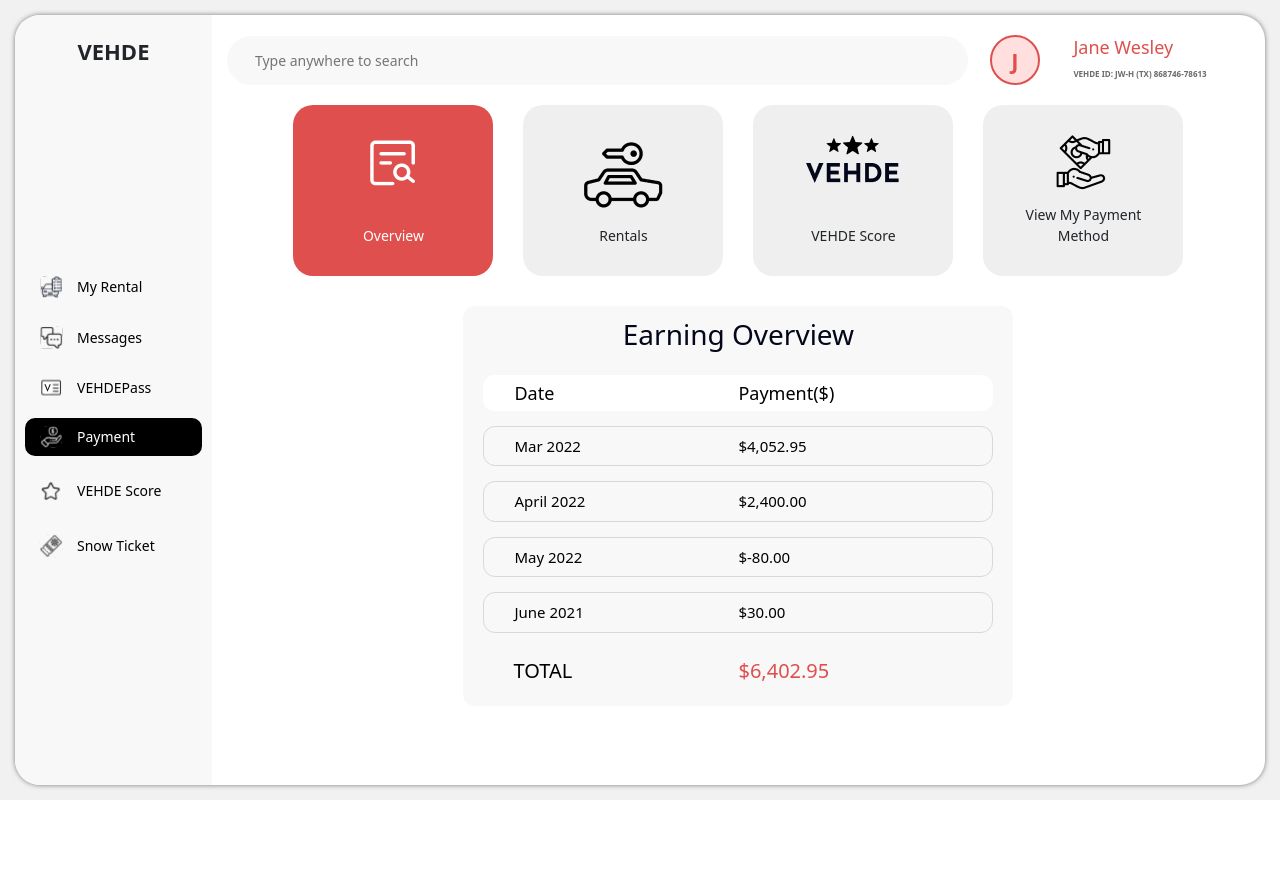
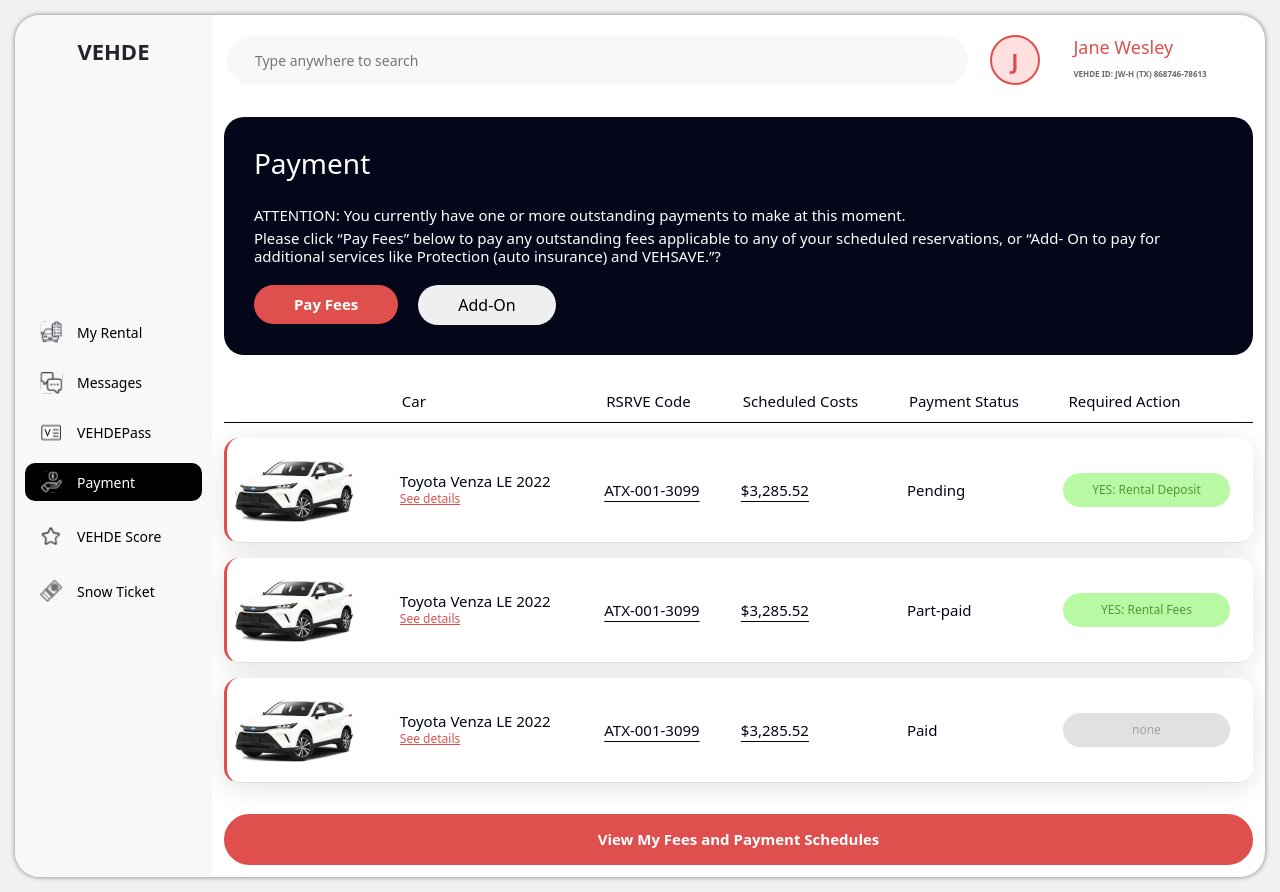
Before and after one commit to MajedHasan/VEHDE-project--client-side, a Next.js app: page /dashboard/Payment in a window 1280 px wide. Before the commit the page ends 800 px from the top, so only its background shows below. Built offline with nearby package versions, Linux system fonts and the light colour scheme.

Commit message:
Payment page is done of renter module 2.2

```diff
--- a/pages/dashboard/Payment/index.js
+++ b/pages/dashboard/Payment/index.js
@@ -11,6 +11,8 @@ import Image from 'next/image'
 import styles from "../../../styles/dashboard/Payment.module.css"
 import EarningTable from '../../../components/payment/EarningTable'
 import EarningDetailTable from '../../../components/payment/EarningDetailTable'
+import CarImg from "../../../assets/img/dashboard/MyHost/Rental/car.png"
+
 
 
 export const monthNames = ["January", "February", "March", "April", "May", "June",
@@ -22,10 +24,12 @@ const Payment = () => {
 
     const [activeBox, setActiveBox] = useState("overview")
     const [earningMonth, setEarningMonth] = useState(`${monthNames[new Date().getMonth()]} ${fullYear}`)
+    const [userRole, serUserRole] = useState("renter")
 
     return (
         <DashboardLayout>
-            <div className={styles.wrapper}>
+            {
+                userRole === "host" && <div className={styles.wrapper}>
                     <div>
                         <div className={activeBox === "overview" && styles.activeBox} onClick={() => setActiveBox("overview")}>
                             <Image src={OverviewIcon} alt='' />
@@ -62,6 +66,100 @@ const Payment = () => {
                         </div>
                     }
                 </div>
+            }
+            {
+                userRole === "renter" && <>
+                    <div className={styles.renterContainer}>
+                        <div className={styles.renterBanner}>
+                            <h2>Payment</h2>
+                            <p><span>ATTENTION:</span> You currently have one or more outstanding payments to make at this moment.</p>
+                            <p>Please click “Pay Fees” below to pay any outstanding fees applicable to any of your scheduled
+                                reservations, or “Add- On to pay for additional services like Protection (auto insurance) and
+                                VEHSAVE.”?</p>
+                            <div>
+                                <button className='my-btn'>Pay Fees</button>
+                                <button>Add-On</button>
+                            </div>
+                        </div>
+                        <div className={styles.tableContainer}>
+                            <table className='table table-hover'>
+                                <thead>
+                                    <tr>
+                                        <th></th>
+                                        <th>Car</th>
+                                        <th>RSRVE Code <i className='fa fa-chevron-down'></i></th>
+                                        <th>Scheduled Costs</th>
+                                        <th>Payment Status</th>
+                                        <th>Required Action <i className='fa fa-chevron-down'></i></th>
+                                    </tr>
+                                </thead>
+                                <tbody>
+                                    <tr>
+                                        <td>
+                                            <Image src={CarImg} alt="" />
+                                        </td>
+                                        <td>
+                                            <h5>Toyota Venza LE 2022</h5>
+                                            <span>See details</span>
+                                        </td>
+                                        <td>
+                                            <Link href="">ATX-001-3099</Link>
+                                        </td>
+                                        <td>
+                                            <Link href="">$3,285.52</Link>
+                                        </td>
+                                        <td>Pending</td>
+                                        <td>
+                                            <button className={styles.tableSuccessBtn}>YES: Rental Deposit</button>
+                                        </td>
+                                    </tr>
+                                    <tr>
+                                        <td>
+                                            <Image src={CarImg} alt="" />
+                                        </td>
+                                        <td>
+                                            <h5>Toyota Venza LE 2022</h5>
+                                            <span>See details</span>
+                                        </td>
+                                        <td>
+                                            <Link href="">ATX-001-3099</Link>
+                                        </td>
+                                        <td>
+                                            <Link href="">$3,285.52</Link>
+                                        </td>
+                                        <td>Part-paid</td>
+                                        <td>
+                                            <button className={styles.tableSuccessBtn}>YES: Rental Fees</button>
+                                        </td>
+                                    </tr>
+                                    <tr>
+                                        <td>
+                                            <Image src={CarImg} alt="" />
+                                        </td>
+                                        <td>
+                                            <h5>Toyota Venza LE 2022</h5>
+                                            <span>See details</span>
+                                        </td>
+                                        <td>
+                                            <Link href="">ATX-001-3099</Link>
+                                        </td>
+                                        <td>
+                                            <Link href="">$3,285.52</Link>
+                                        </td>
+                                        <td>Paid</td>
+                                        <td>
+                                            <button>none</button>
+                                        </td>
+                                    </tr>
+                                </tbody>
+                            </table>
+                        </div>
+                        <div>
+                            <button className="my-btn w-100">View My Fees and Payment Schedules</button>
+                        </div>
+                    </div>
+                </>
+            }
         </DashboardLayout>
     )
 }
--- a/styles/dashboard/Payment.module.css
+++ b/styles/dashboard/Payment.module.css
@@ -121,3 +121,163 @@
         grid-template-columns: repeat(1, 1fr);
     }
 }
+
+
+
+
+
+
+
+
+
+
+
+
+/* ============================== Renter ============================== */
+/* ========== Renter Banner ========== */
+.renterContainer {
+    overflow-y: scroll;
+    height: 100%;
+    padding: 12px;
+}
+
+.renterBanner {
+    background: #030719;
+    padding: 30px;
+    border-radius: 20px;
+}
+
+.renterBanner>h2 {
+    color: #FFFFFF;
+    font-size: 28px;
+    font-weight: 500;
+    margin-bottom: 25px;
+}
+
+.renterBanner>p {
+    color: #FFFFFF;
+    font-size: 15px;
+    font-weight: 400;
+    margin-bottom: 5px;
+    line-height: 1.2;
+}
+
+.renterBanner>div {
+    display: flex;
+    align-items: center;
+    gap: 20px;
+    margin-top: 20px;
+}
+
+.renterBanner>div>button {
+    padding: 8px 40px;
+    outline: none;
+    border: none;
+    border-radius: 99px;
+}
+
+@media only screen and (max-width:768px) {
+    .renterBanner>div {
+        flex-direction: column;
+    }
+}
+
+/* ======xx== Renter Banner ==xx====== */
+
+
+
+/* ========== Renter Table Container ========== */
+.tableContainer {
+    margin-top: 10px;
+    min-width: 600px;
+}
+
+.tableContainer>table {
+    /* width: 100%; */
+    /* overflow: scroll; */
+    border-collapse: separate;
+    border-spacing: 0 15px;
+}
+
+.tableContainer>table>thead>tr>th {
+    color: #030719;
+    font-weight: 500;
+    font-size: 15px;
+    padding: 10px;
+}
+
+.tableContainer>table>tbody {
+    vertical-align: middle;
+}
+
+.tableContainer>table>tbody>tr {
+    background: #FFFFFF;
+    box-shadow: 0px 5px 28px rgba(0, 0, 0, 0.11);
+    border-radius: 15px;
+}
+
+.tableContainer>table>tbody>tr>td:first-child,
+.tableContainer>table>tbody>tr>td:last-child {
+    padding: 5px;
+}
+
+.tableContainer>table>tbody>tr>td:first-child {
+    border-left: 3px solid #DE4F4D;
+    border-top-left-radius: 15px;
+    border-bottom-left-radius: 15px;
+}
+
+.tableContainer>table>tbody>tr>td:last-child {
+    padding: 5px;
+    border-top-right-radius: 15px;
+    border-bottom-right-radius: 15px;
+}
+
+.tableContainer>table>tbody>tr>td>h5 {
+    font-size: 15px;
+    color: #030719;
+    margin-bottom: 0;
+}
+
+.tableContainer>table>tbody>tr>td:nth-child(2)>span {
+    display: block;
+    color: #DE4F4D;
+    text-decoration: underline;
+    font-size: 12px;
+}
+
+.tableContainer>table>tbody>tr>td:nth-child(3)>a,
+.tableContainer>table>tbody>tr>td:nth-child(4)>a {
+    color: #030719;
+    text-decoration: underline;
+    font-size: 15px;
+    font-weight: 300;
+    text-decoration-thickness: 0.5px;
+    text-underline-offset: 5px;
+}
+
+.tableContainer>table>tbody>tr>td:nth-child(5) {
+    color: #030719;
+    font-size: 15px;
+    font-weight: 400;
+}
+
+.tableContainer>table>tbody>tr>td:nth-child(6)>button {
+    width: 90%;
+    border: none;
+    outline: none;
+    border-radius: 99px;
+    font-weight: 500;
+    font-size: 12px;
+    background: #E1E1E1;
+    color: #A3A3A3;
+    padding: 8px 20px;
+}
+
+.tableSuccessBtn {
+    color: #4F9A35 !important;
+    background: #BAF9A4 !important;
+}
+
+/* ======xx== Renter Table Container ==xx====== */
+/* ========================xxx=== Renter ===xxx======================== */
```
Lines whose indentation alone changed are shown as unchanged.
